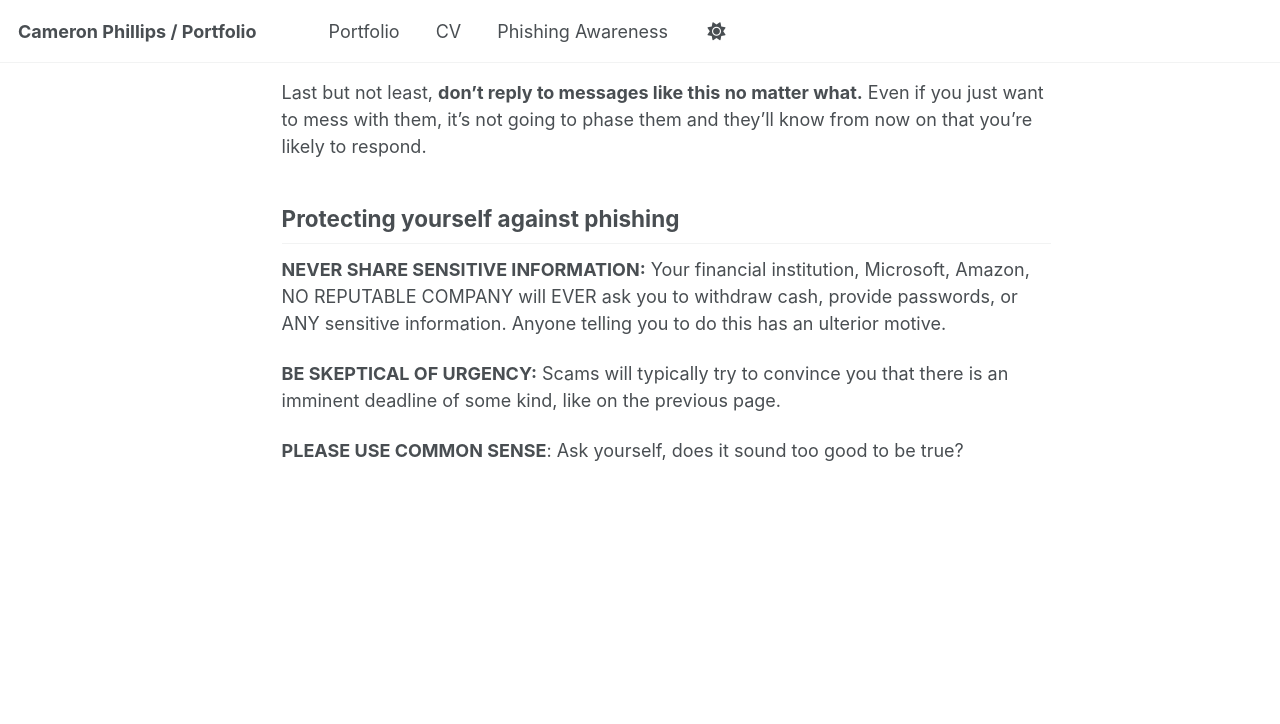
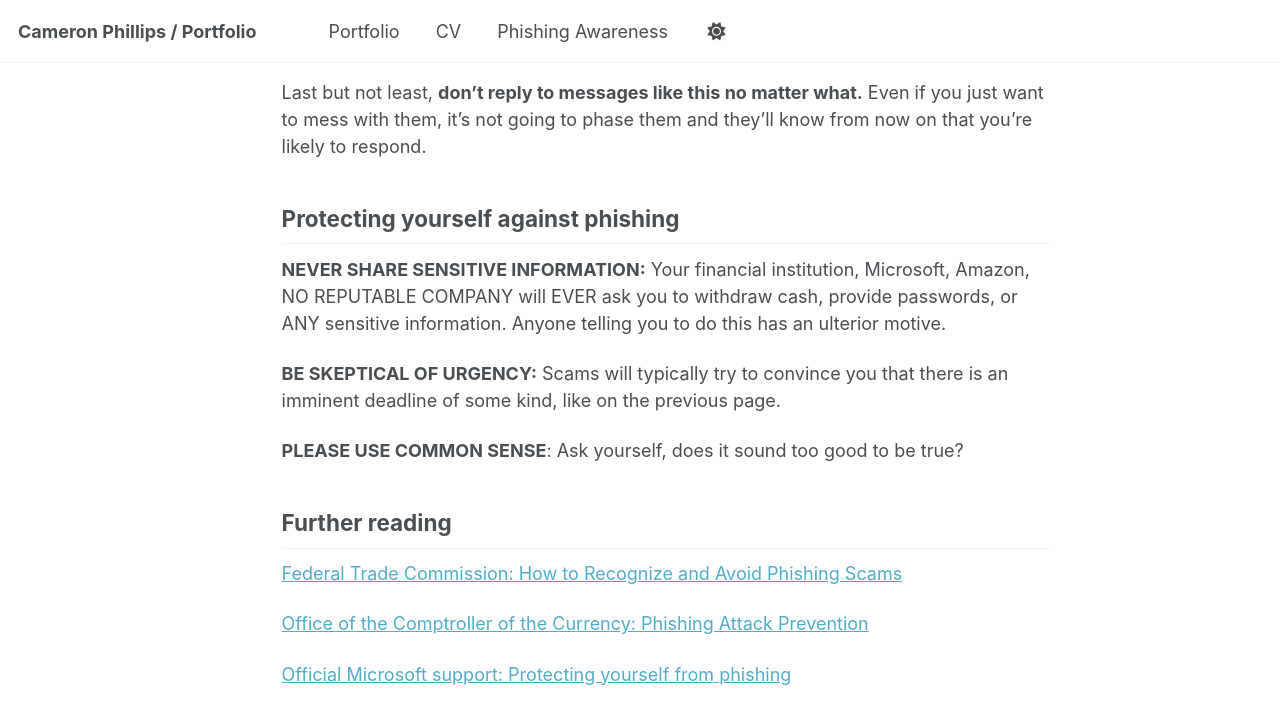
Before and after one commit to phillipsc2/portfolio-phillipsc2, a Jekyll site: the page built from _pages/awareness-info.md, in a window 1280 px wide and 900 px high, scrolled down 2370 px. Shown: the top 724 px of the window. Built offline with Jekyll 4.4.1, drawn with Linux system fonts in a browser that asks for light colours; before the commit the page ends 3047 px from its top, so only the background shows below that.

Commit message:
Update awareness-info.md

```diff
--- a/_pages/awareness-info.md
+++ b/_pages/awareness-info.md
@@ -31,3 +31,11 @@ Last but not least, <b>don't reply to messages like this no matter what.</b> Eve
 <strong>BE SKEPTICAL OF URGENCY:</strong> Scams will typically try to convince you that there is an imminent deadline of some kind, like on the previous page.
 
 <strong>PLEASE USE COMMON SENSE</strong>: Ask yourself, does it sound too good to be true?
+
+<h2>Further reading</h2>
+
+[Federal Trade Commission: How to Recognize and Avoid Phishing Scams](https://consumer.ftc.gov/articles/how-recognize-avoid-phishing-scams)
+
+[Office of the Comptroller of the Currency: Phishing Attack Prevention](https://www.occ.gov/topics/consumers-and-communities/consumer-protection/fraud-resources/phishing-attack-prevention.html)
+
+[Official Microsoft support: Protecting yourself from phishing](https://support.microsoft.com/en-us/windows/protect-yourself-from-phishing-0c7ea947-ba98-3bd9-7184-430e1f860a44)
```
